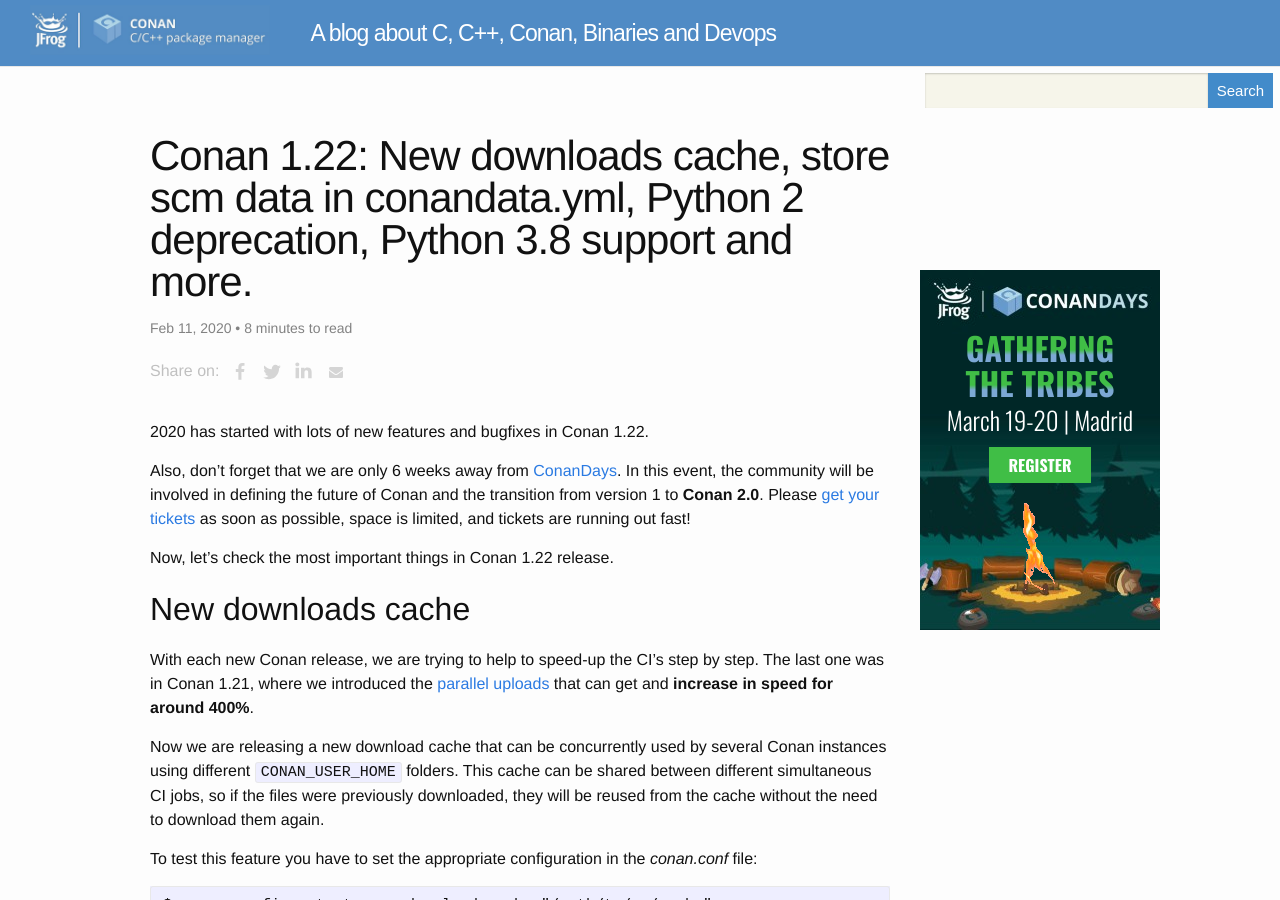
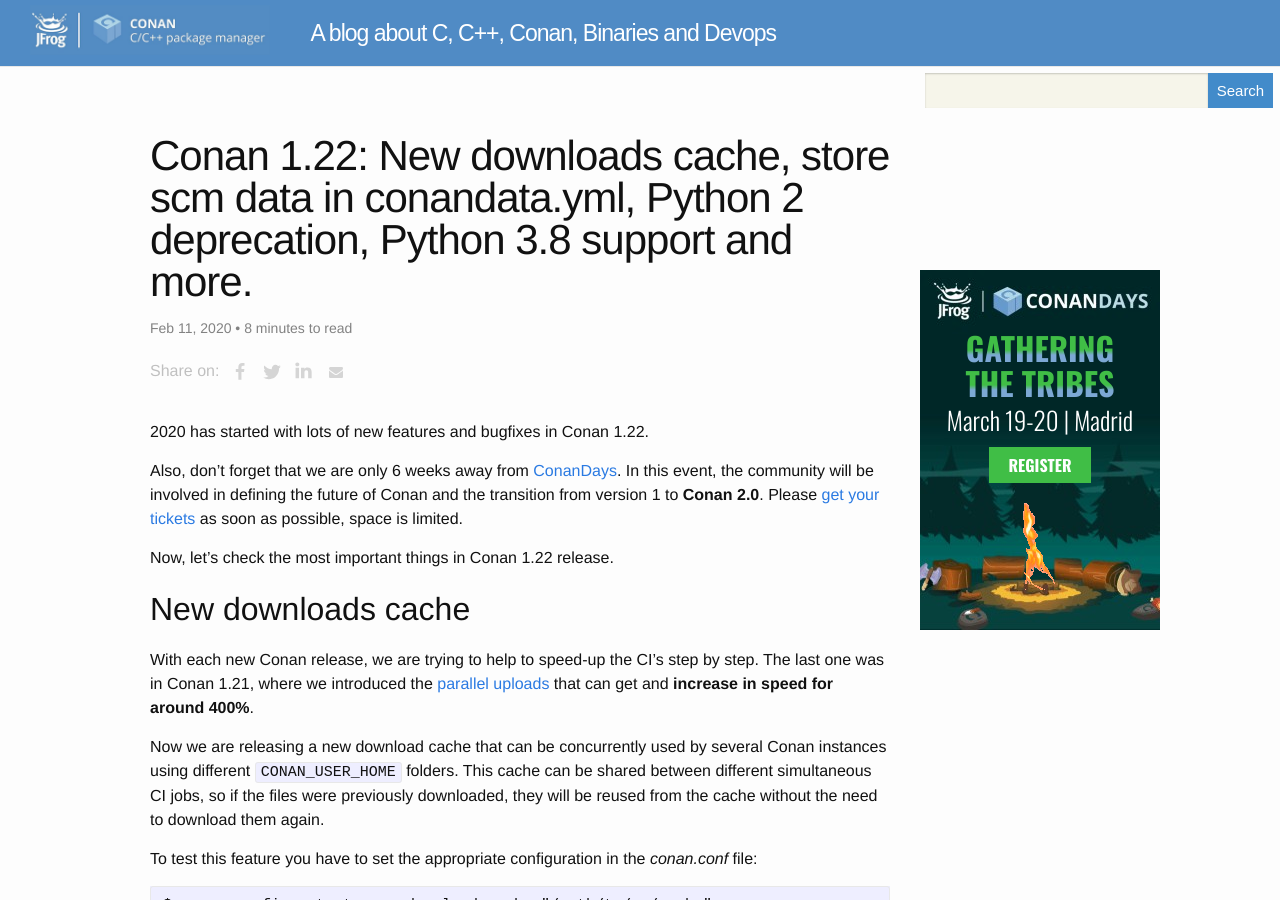
Before and after one commit to conan-io/conan-io.github.io, a Jekyll site: the page built from _posts/2020-02-11-New-conan-release-1-22.markdown, in a window 1280 px wide and 900 px high. Built offline with Jekyll 4.4.1, drawn with Linux system fonts in a browser that asks for light colours; comment, search, counter and statistics services are not loaded.

Commit message:
Update _posts/2020-02-11-New-conan-release-1-22.markdown
Co-Authored-By: James <james@conan.io>

```diff
--- a/_posts/2020-02-11-New-conan-release-1-22.markdown
+++ b/_posts/2020-02-11-New-conan-release-1-22.markdown
@@ -12,7 +12,7 @@ Also, don't forget that we are only 6 weeks away from
 [ConanDays](https://conandays.conan.io/). In this event, the community will be
 involved in defining the future of Conan and the transition from version 1 to **Conan 2.0**. Please [get
 your tickets](https://www.eventbrite.com/e/conandays-2020-gathering-the-tribes-tickets-75869891889)
-as soon as possible, space is limited, and tickets are running out fast!
+as soon as possible, space is limited.
 
 Now, let’s check the most important things in Conan 1.22 release.
 
```
